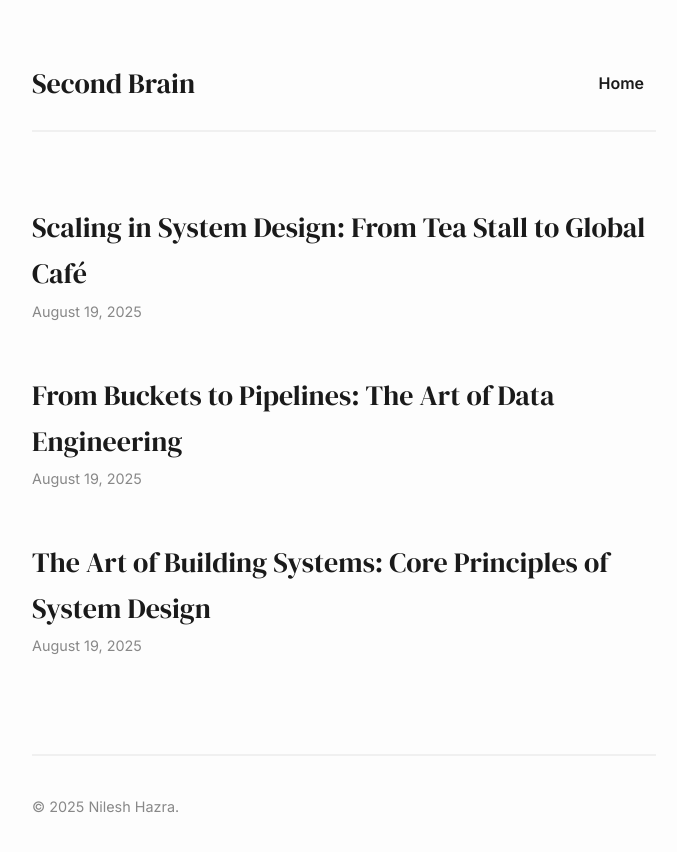
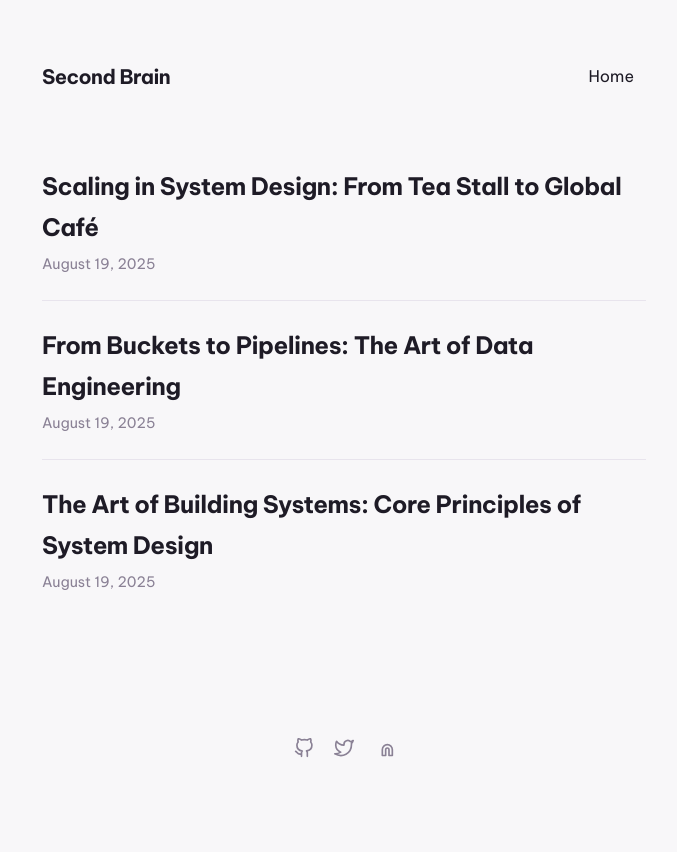
Before and after one commit to nileshhazra/second-brain, a Jekyll site: the page built from index.md, in a window 1280 px wide. Shown: the top 852 px of the page, without its empty margins (296-973 px from the left). Built offline with Jekyll 4.4.1, drawn with Linux system fonts in a browser that asks for light colours.

Commit message:
update design v4

```diff
--- a/_layouts/default.html
+++ b/_layouts/default.html
@@ -7,7 +7,7 @@
 
     <link rel="preconnect" href="https://fonts.googleapis.com">
     <link rel="preconnect" href="https://fonts.gstatic.com" crossorigin>
-    <link href="https://fonts.googleapis.com/css2?family=DM+Serif+Display&family=Inter:wght@400;600&display=swap" rel="stylesheet">
+    <link href="https://fonts.googleapis.com/css2?family=Be+Vietnam+Pro:wght@400;700&display=swap" rel="stylesheet">
 
     <link rel="stylesheet" href="{{ "/assets/css/style.css" | relative_url }}">
   </head>
@@ -28,9 +28,12 @@
       </main>
 
       <footer class="site-footer">
-        <p>&copy; {{ "now" | date: "%Y" }} {{ site.author | default: "Your Name" }}.</p>
-      </footer>
-    </div>
-
-  </body>
-</html>
+        <div class="social-links">
+          <a href="#" aria-label="GitHub">
+            <svg xmlns="http://www.w3.org/2000/svg" width="24" height="24" viewBox="0 0 24 24" fill="none" stroke="currentColor" stroke-width="2" stroke-linecap="round" stroke-linejoin="round"><path d="M9 19c-5 1.5-5-2.5-7-3m14 6v-3.87a3.37 3.37 0 0 0-.94-2.61c3.14-.35 6.44-1.54 6.44-7A5.44 5.44 0 0 0 20 4.77 5.07 5.07 0 0 0 19.91 1S18.73.65 16 2.48a13.38 13.38 0 0 0-7 0C6.27.65 5.09 1 5.09 1A5.07 5.07 0 0 0 5 4.77a5.44 5.44 0 0 0-1.5 3.78c0 5.42 3.3 6.61 6.44 7A3.37 3.37 0 0 0 9 18.13V22"></path></svg>
+          </a>
+          <a href="#" aria-label="Twitter">
+             <svg xmlns="http://www.w3.org/2000/svg" width="24" height="24" viewBox="0 0 24 24" fill="none" stroke="currentColor" stroke-width="2" stroke-linecap="round" stroke-linejoin="round"><path d="M23 3a10.9 10.9 0 0 1-3.14 1.53 4.48 4.48 0 0 0-7.86 3v1A10.66 10.66 0 0 1 3 4s-4 9 5 13a11.64 11.64 0 0 1-7 2c9 5 20 0 20-11.5a4.5 4.5 0 0 0-.08-.83A7.72 7.72 0 0 0 23 3z"></path></svg>
+          </a>
+          <a href="#" aria-label="LinkedIn">
+            <svg xmlns="http://www.w3.org/2000/svg" width="24" height="24" viewBox="0 0 24 24" fill="none" stroke="currentColor" stroke-width="2" stroke-linecap="round" stroke-linejoin="round"><path d="M16 8a6 6 0 0 1 6 6v7h-4v-7a2 2 0 0 0-2-2 2 2 0 0 0-2 2v7h-4v-7a6 6 0 0 1 6-6z"></path><rect x="2
--- a/assets/css/style.scss
+++ b/assets/css/style.scss
@@ -1,20 +1,19 @@
 ---
 ---
 
-/* 1. Design System (Inspired by juliacodes.com) */
+/* 1. Design System (Apple/Google Inspired) */
 :root {
-  --font-heading: 'DM Serif Display', serif;
-  --font-body: 'Inter', sans-serif;
+  --font-main: 'Be Vietnam Pro', sans-serif;
 
-  --color-background: #fdfdfd;
-  --color-text: #1a1a1a;
-  --color-text-subtle: #888888;
-  --color-accent: #e6007a; /* A vibrant pink/magenta */
-  --color-border: #f0f0f0;
+  --color-background: #F8F7F9; /* A very light, slightly cool gray */
+  --color-text: #1E1B26; /* A dark, soft black */
+  --color-text-subtle: #8A8195; /* A muted, complementary gray */
+  --color-accent: #7C3AED; /* A beautiful, soft lavender/violet */
+  --color-border: #E8E4ED;
 
-  --content-width: 720px;
+  --content-width: 700px;
   --spacing-unit: 1.5rem;
-  --border-radius: 5px;
+  --border-radius: 8px;
 }
 
 /* 2. Global Resets & Body Styles */
@@ -25,9 +24,9 @@
 body {
   margin: 0;
   padding: var(--spacing-unit);
-  font-family: var(--font-body);
+  font-family: var(--font-main);
   font-weight: 400;
-  line-height: 1.65;
+  line-height: 1.7;
   background-color: var(--color-background);
   color: var(--color-text);
   -webkit-font-smoothing: antialiased;
@@ -36,8 +35,7 @@
 /* 3. Layout & Container */
 .container {
   max-width: var(--content-width);
-  margin-left: auto;
-  margin-right: auto;
+  margin: 0 auto;
   padding: calc(var(--spacing-unit) * 1.5) calc(var(--spacing-unit) * 2);
 }
 
@@ -47,24 +45,23 @@
   justify-content: space-between;
   align-items: center;
   margin-bottom: calc(var(--spacing-unit) * 3);
-  padding-bottom: var(--spacing-unit);
-  border-bottom: 2px solid var(--color-border);
 }
 
 .site-title a {
-  font-family: var(--font-heading);
-  font-size: 1.75rem;
+  font-size: 1.25rem;
+  font-weight: 700;
   color: var(--color-text);
   text-decoration: none;
+  letter-spacing: -0.5px;
 }
 
 .site-nav a {
   color: var(--color-text);
   text-decoration: none;
-  font-weight: 600;
-  padding: 0.5rem 0.75rem;
+  font-weight: 400;
+  padding: 0.4rem 0.75rem;
   border-radius: var(--border-radius);
-  transition: background-color 0.2s ease, color 0.2s ease;
+  transition: all 0.2s ease-in-out;
 }
 
 .site-nav a:hover {
@@ -74,23 +71,16 @@
 
 /* 5. Typography */
 h1, h2, h3 {
-  font-family: var(--font-heading);
-  line-height: 1.2;
+  font-family: var(--font-main);
+  font-weight: 700;
+  line-height: 1.25;
+  letter-spacing: -0.8px;
 }
 
 h2 {
-  font-size: 2rem;
+  font-size: 2.25rem;
   margin-top: calc(var(--spacing-unit) * 2.5);
   margin-bottom: var(--spacing-unit);
-}
-
-a {
-  color: var(--color-accent);
-  text-decoration: none;
-}
-
-a:hover {
-  text-decoration: underline;
 }
 
 /* 6. Post List Styling */
@@ -101,35 +91,60 @@
 }
 
 .post-list li {
-  margin-bottom: calc(var(--spacing-unit) * 2);
+  padding-bottom: var(--spacing-unit);
+  margin-bottom: var(--spacing-unit);
+  border-bottom: 1px solid var(--color-border);
+}
+.post-list li:last-child {
+  border-bottom: none;
 }
 
 .post-list .post-link {
-  font-family: var(--font-heading);
-  font-size: 1.75rem;
+  font-size: 1.5rem;
+  font-weight: 700;
   color: var(--color-text);
   text-decoration: none;
-  display: inline-block; /* Allows for transforms and better spacing */
-  transition: color 0.2s ease;
+  letter-spacing: -0.5px;
+  transition: color 0.2s ease-in-out;
 }
 
 .post-list .post-link:hover {
   color: var(--color-accent);
-  text-decoration: none;
 }
 
 .post-list .post-date {
   display: block;
   font-size: 0.9rem;
   color: var(--color-text-subtle);
-  margin-top: 0.2rem;
+  margin-top: 0.25rem;
 }
 
-/* 7. Footer */
+/* 7. Footer & Social Icons */
 .site-footer {
   margin-top: calc(var(--spacing-unit) * 4);
   padding-top: var(--spacing-unit);
-  border-top: 2px solid var(--color-border);
+  text-align: center;
   font-size: 0.9rem;
   color: var(--color-text-subtle);
 }
+
+.social-links {
+  display: flex;
+  justify-content: center;
+  gap: 1.25rem;
+  margin-bottom: 1rem;
+}
+
+.social-links a {
+  color: var(--color-text-subtle);
+  transition: color 0.2s ease-in-out;
+}
+
+.social-links a:hover {
+  color: var(--color-accent);
+}
+
+.social-links svg {
+  width: 20px;
+  height: 20px;
+}
```
